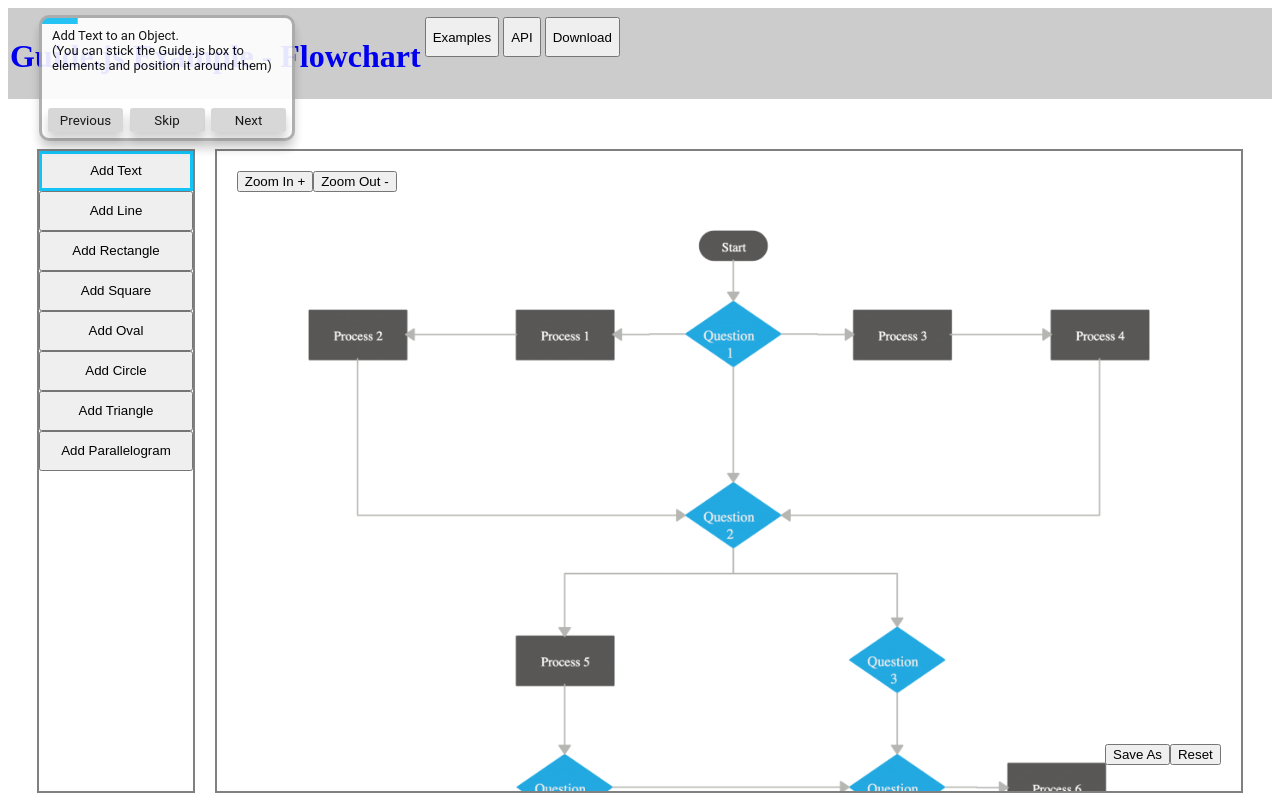
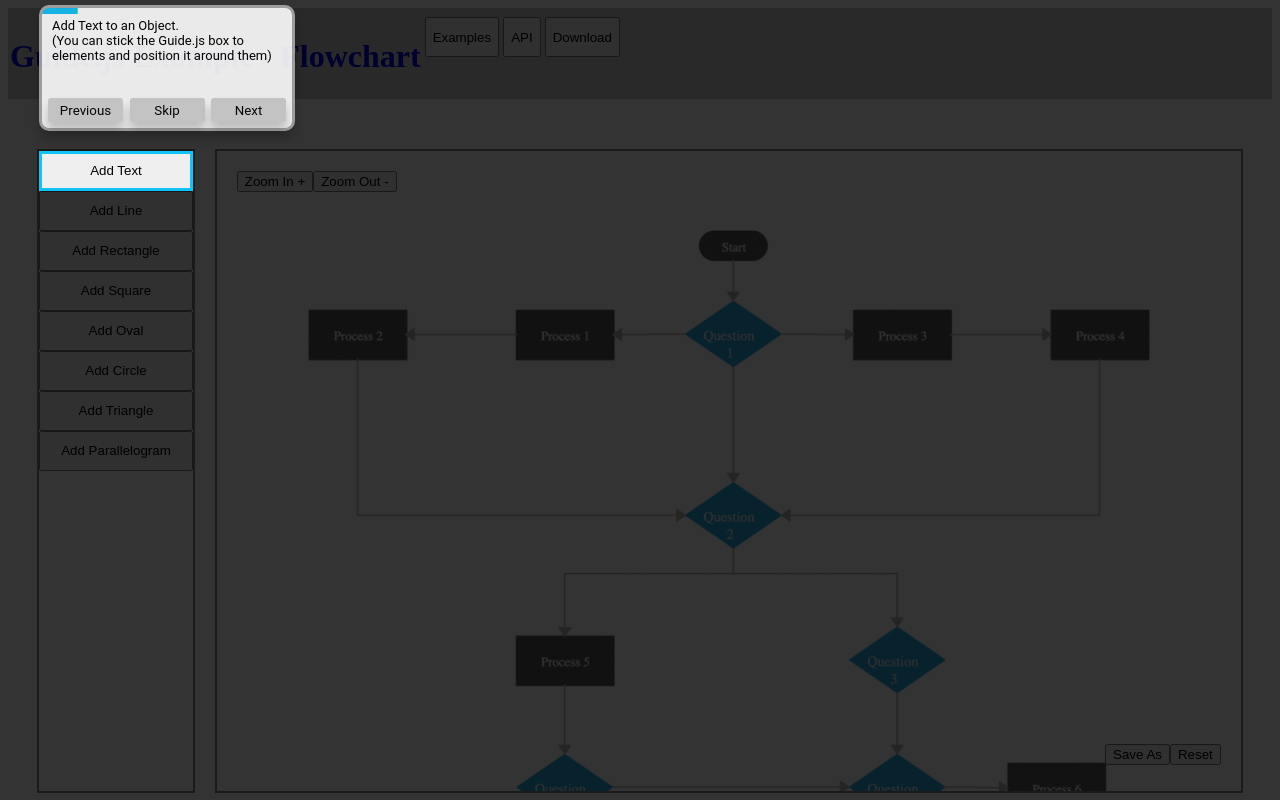
Before and after one commit to ranachirag/GuideJs, a website: page pub/examples.html in a window 1280 px wide. Both pictures are taken after a click on the button "Next". Drawn offline with Linux system fonts and the light colour scheme.

Commit message:
removed  all functions from global space

```diff
--- a/pub/javascript/examples.js
+++ b/pub/javascript/examples.js
@@ -35,6 +35,7 @@ guide.setOptions({
     'This the demo for Guide.js complete. More exciting features will be added. Thank You for viewing.',
     'nothing'],
     textHighlightColor: 'yellow',
+    distance: 20,
 
 })
 
--- a/pub/javascript/guide.js
+++ b/pub/javascript/guide.js
@@ -15,14 +15,16 @@ function GuideJs() {
     this.elementHighlight = {
         element: null, // Element to highlight
         addOutline: true,
-        addOverlay: false
+        addOverlay: true,
+        overlayOpacity: 0.8,
+        outlineColor: 'rgb(18, 195, 248)'
     }
 
     this.guideBoxSettings = {
         customGuideBox: false,
-        element: null,          // element to support
-        dist: 20,               // margin away from element
-
+        element: null,
+        dist: 20,
+        textFont: ''
     }
 
 }
@@ -30,58 +32,50 @@ function GuideJs() {
 /* Prototype of GuideJs object. Use the given functions to create one instance of a walkthrough guide. */
 GuideJs.prototype = {
 
-    setOptions: function () {
+    setOptions: function (addOutline=true, addOverlay=true, outlineColor='rgb(18, 195, 248)', overlayOpacity=0.8, descriptsions, textHighlightColor='#ffff00', dist=20) {
 
     },
 
     /* Start the guide */
     start: function() {
-        initializeGuideJsElements()
+        this.initializeGuideJsElements()
         if (this.numElements > 0) {
-            const element = getElementByStepNumber(this.currentStep)
+            const element = this.getElementByStepNumber()
             const elementDescription = this.elementDescriptions[this.currentStep-1]
             this.makeGuideBox(element, elementDescription)
-
         }
-
     },
 
     /* Stop the guide manually */
     stop: function() {
-        stopGuide()
-    },
-
-    /*  */
-    highlightElement: function(element ) {
-        this.elementHighlight.element = element
-        highlightElement(this.elementHighlight)
+        document.querySelector(`.guidejs-elements`).remove()
     },
 
     makeGuideBox: function(element, elementDescription) {
 
         this.guideBoxSettings.element = element
-        this.guideBox = makeGuideBox(this.guideBoxSettings)
-        setElementDescription(elementDescription)
+        this.makeGuideBoxDOM()
+        this.setElementDescription(elementDescription)
         this.highlightElement(element)
 
         if(this.currentStep < this.numElements){
 
-            const skipBtn = addSkipButton(this.guideBox)
+            const skipBtn = this.addSkipButton()
             skipBtn.addEventListener("click", () => {
-                const el = getElementByStepNumber(this.currentStep)
+                const el = this.getElementByStepNumber()
                 if(el.tagName.toLowerCase() == 'span') {
                     el.classList.remove("guidejs-span-highlight")
                 } else {
                     el.classList.remove("guidejs-outline")
                 }
-                stopGuide()
+                this.stop()
 
             })
 
-            const prevBtn = addPreviousButton(this.guideBox)
+            const prevBtn = this.addPreviousButton()
             prevBtn.style.display = "none"
             prevBtn.addEventListener("click", () => {
-                const el = getElementByStepNumber(this.currentStep)
+                const el = this.getElementByStepNumber()
                 el.classList.remove("guidejs-highlight")
                 if(el.tagName.toLowerCase() == 'span') {
                     el.classList.remove("guidejs-span-highlight")
@@ -90,7 +84,7 @@ GuideJs.prototype = {
                 }
 
                 this.currentStep -= 1
-                updateProgress(this.guideBox, this.currentStep, this.numElements)
+                this.updateProgress(this.guideBox, this.currentStep, this.numElements)
                 if (this.currentStep === 1) {
                     prevBtn.style.display = "none"
                 }
@@ -98,16 +92,16 @@ GuideJs.prototype = {
                     nextBtn.style.display = ""
                     skipBtn.innerText = "Skip"
                 }
-                const element = getElementByStepNumber(this.currentStep)
+                const element = this.getElementByStepNumber()
                 const elementDescription = this.elementDescriptions[this.currentStep-1]
-                setGuideBoxPosition(this.guideBox, element, 10)
-                setElementDescription(elementDescription)
+                this.setGuideBoxPosition(element)
+                this.setElementDescription(elementDescription)
                 this.highlightElement(element)
             })
 
-            const nextBtn = addNextButton(this.guideBox)
+            const nextBtn = this.addNextButton()
             nextBtn.addEventListener("click", () => {
-                const el = getElementByStepNumber(this.currentStep)
+                const el = this.getElementByStepNumber()
                 el.classList.remove("guidejs-highlight")
                 if(el.tagName.toLowerCase() == 'span') {
                     el.classList.remove("guidejs-span-highlight")
@@ -116,7 +110,7 @@ GuideJs.prototype = {
                 }
 
                 this.currentStep += 1
-                updateProgress(this.guideBox, this.currentStep, this.numElements)
+                this.updateProgress(this.guideBox, this.currentStep, this.numElements)
                 if (this.currentStep > 1) {
                     prevBtn.style.display = ""
                 }
@@ -125,40 +119,38 @@ GuideJs.prototype = {
                     skipBtn.innerText = "Done"
                 }
 
-                const element = getElementByStepNumber(this.currentStep)
+                const element = this.getElementByStepNumber()
                 const elementDescription = this.elementDescriptions[this.currentStep-1]
-                setGuideBoxPosition(this.guideBox, element, 10)
-                setElementDescription(elementDescription)
+                this.setGuideBoxPosition(element)
+                this.setElementDescription(elementDescription)
                 this.highlightElement(element)
             })
 
         } else {
-            const skipBtn = addSkipButton(this.guideBox)
-            skipBtn.addEventListener("click", stopGuide)
+            const skipBtn = this.addSkipButton()
+            skipBtn.addEventListener("click", this.stop)
         }
-    }
+    },
 
-}
+    getElementByStepNumber: function () {
+        return document.querySelector(`.guidejs-step-${this.currentStep}`)
+    },
 
-function getElementByStepNumber(stepNumber) {
-    return document.querySelector(`.guidejs-step-${stepNumber}`)
-}
-
-function initializeGuideJsElements() {
+    initializeGuideJsElements: function() {
         const guidejsDiv = document.createElement("div")
         guidejsDiv.classList.add("guidejs-elements")
 
         const body = document.querySelector("body")
         body.appendChild(guidejsDiv)
-}
+    },
 
-/* Highlights an element with given settings */
-function highlightElement(highlightSettings) {
-    const element = highlightSettings.element
+    /* Highlights an element with settings given by user */
+    highlightElement: function (element) {
+        this.elementHighlight.element = element
 
         // Adding outline to the given element in accordance to the given settings
-    if (highlightSettings.addOutline) {
-        const {borderWidth, borderLine, borderColor} = highlightSettings
+        if (this.elementHighlight.addOutline) {
+            const {borderWidth, borderLine, borderColor} = this.elementHighlight
             // element.style.border = `${borderWidth} ${borderLine} ${borderColor}`
             if (element.tagName.toLowerCase() == 'span') {
                 element.classList.add("guidejs-span-highlight")
@@ -169,9 +161,9 @@ function highlightElement(highlightSettings) {
         }
 
         // Adding overlay to the page in accordance to the given settings
-    if(highlightSettings.addOverlay) {
+        if(this.elementHighlight.addOverlay) {
 
-        const {overlayOpacity, overlayRGB} = highlightSettings
+            const {overlayOpacity, overlayRGB} = this.elementHighlight
             if (document.querySelectorAll(".guide-overlay").length == 0) {
                 const divOverlay = document.createElement("div")
                 divOverlay.classList.add("guide-overlay")
@@ -183,12 +175,10 @@ function highlightElement(highlightSettings) {
             element.classList.add("guidejs-highlight")
 
         }
-
-}
+    },
 
     /* Makes a guide box that gives users context for steps */
-function makeGuideBox(guideBoxSettings) {
-
+    makeGuideBoxDOM: function() {
         const guideBox = document.createElement("div")
         guideBox.classList.add("guide-box")
 
@@ -199,16 +189,15 @@ function makeGuideBox(guideBoxSettings) {
         descriptionDiv.classList.add("guide-box-description")
         guideBox.appendChild(descriptionDiv)
 
-    const {element, dist} = guideBoxSettings
+        const {element} = this.guideBoxSettings
+        this.guideBox = guideBox
+        this.setGuideBoxPosition(element)
 
-    setGuideBoxPosition(guideBox, element, dist)
+    },
 
-
-    return guideBox
-}
-
-
-function setGuideBoxPosition(guideBox, element, dist) {
+    setGuideBoxPosition: function(element) {
+        const guideBox = this.guideBox
+        const dist = this.guideBoxSettings.dist
 
         const viewportOffset = element.getBoundingClientRect();
         const top = viewportOffset.top;
@@ -220,13 +209,11 @@ function setGuideBoxPosition(guideBox, element, dist) {
 
         guideBox.style.position = "fixed"
 
-    const classArray = Array.from(element.classList)
 
         // const locationDirection = classArray.filter((className) => className.includes("position"))[0]
-    const valPositions = autoPosition(guideBox, element, dist)
+        const valPositions = this.autoPosition(element)
         let locationDirection = valPositions[0]
 
-    // const optimalX = findOptimalPositionX(guideBox, element, dist
 
         if (locationDirection.includes("side")){
             if (locationDirection.includes("right")) {
@@ -274,11 +261,13 @@ function setGuideBoxPosition(guideBox, element, dist) {
 
         }
 
-
-}
+    },
 
     /* Find the Optimal positions for the guide box in reference to the element it provides context for */
-function autoPosition(guideBox, element, dist) {
+    autoPosition: function(element) {
+        const guideBox = this.guideBox
+        const dist = this.guideBoxSettings.dist
+
         const viewportOffset = element.getBoundingClientRect();
         const top = viewportOffset.top;
         const elementHeight = element.offsetHeight
@@ -358,55 +347,46 @@ function autoPosition(guideBox, element, dist) {
         }
         return valPositions
 
-}
+    },
 
-function setElementDescription(elementDescription) {
+    /* Sets the context for associated element with provided text. */
+    setElementDescription: function(elementDescription) {
         const descriptionDiv = document.querySelector(".guide-box-description")
         descriptionDiv.innerText = elementDescription
-}
+    },
 
     /* Add Next Button to Guide Box  */
-function addNextButton(guideBox) {
+    addNextButton: function () {
         const nextBtn = document.createElement("button")
-    guideBox.appendChild(nextBtn)
+        this.guideBox.appendChild(nextBtn)
         nextBtn.classList.add("guide-next-btn")
         nextBtn.innerText = "Next"
-
         return nextBtn
-
-}
+    },
 
     /* Add Previous Button to Guide Box */
-function addPreviousButton(guideBox) {
+    addPreviousButton: function() {
         const prevBtn = document.createElement("button")
-    guideBox.appendChild(prevBtn)
+        this.guideBox.appendChild(prevBtn)
         prevBtn.innerText = "Previous"
         prevBtn.classList.add("guide-previous-btn")
-
         return prevBtn
-
-}
+    },
 
     /* Add Skip Button to Guide Box */
-function addSkipButton(guideBox) {
+    addSkipButton: function(guideBox) {
         const skipBtn = document.createElement("button")
-    guideBox.appendChild(skipBtn)
+        this.guideBox.appendChild(skipBtn)
         skipBtn.innerHTML = `Skip`
         skipBtn.classList.add("guide-skip-btn")
+        return skipBtn
+    },
 
-    return skipBtn
-}
+    updateProgress: function(guideBox, currentStep, totalSteps) {
+        // const guideBox = this.guideBox
+        // const currentStep = this.currentStep
+        // const totalSteps = this.totalSteps
 
-function stopGuide() {
-    document.querySelector(`.guidejs-elements`).remove()
-}
-
-
-function getMousePos(e) {
-    return {x:e.clientX,y:e.clientY};
-}
-
-function updateProgress(guideBox, currentStep, totalSteps) {
         let currentPercentage = currentStep / totalSteps
         const guideBoxWidth = guideBox.offsetWidth - 6
         const guideBoxHeight = guideBox.offsetHeight - 6
@@ -432,11 +412,4 @@ function updateProgress(guideBox, currentStep, totalSteps) {
 
     }
 
-
-// function staticGuide(guideBox) {
-//     document.onmousemove = function(e) {
-//         var mousecoords = getMousePos(e);
-//         // const distance =
-
-//     }
-// }
+}
```
Also changed, not shown: pub/documentation.html (+5 -0 lines). Lines whose indentation alone changed are shown as unchanged.
